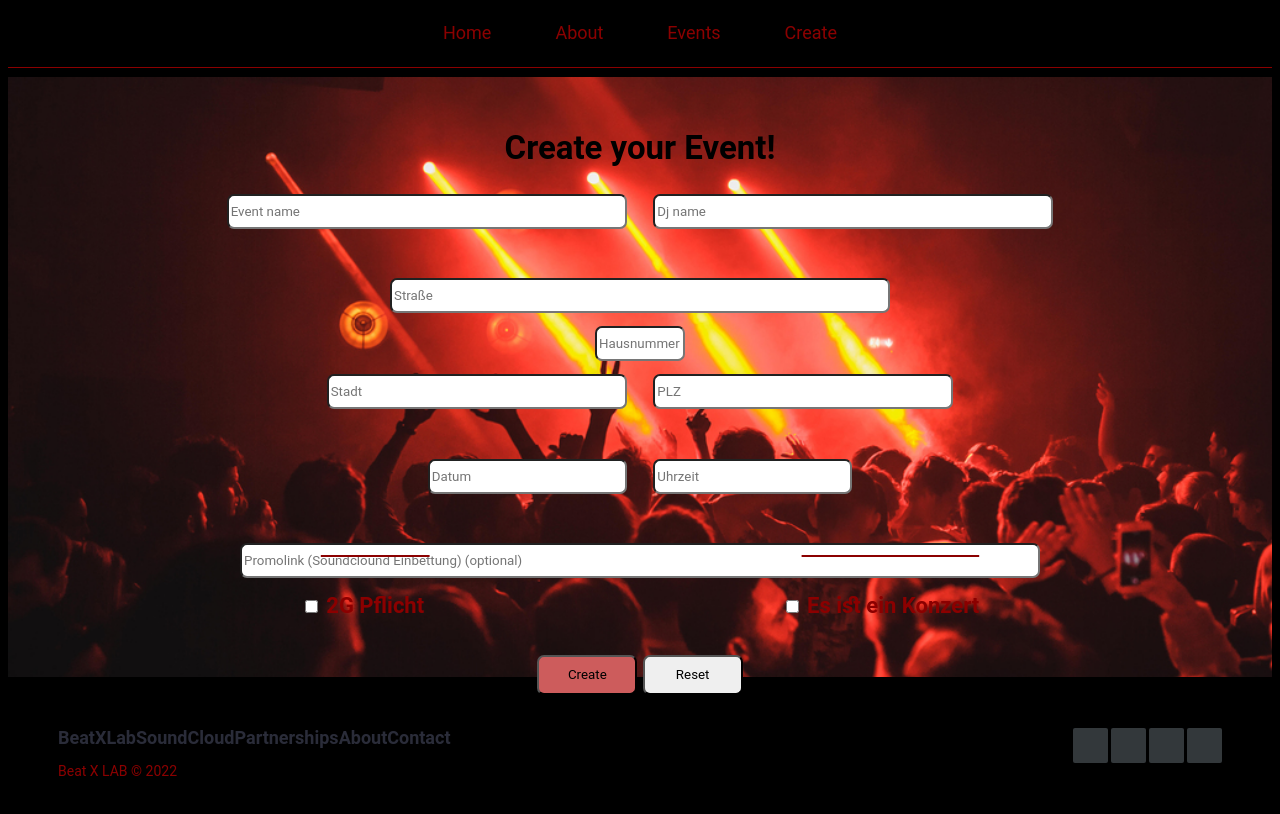
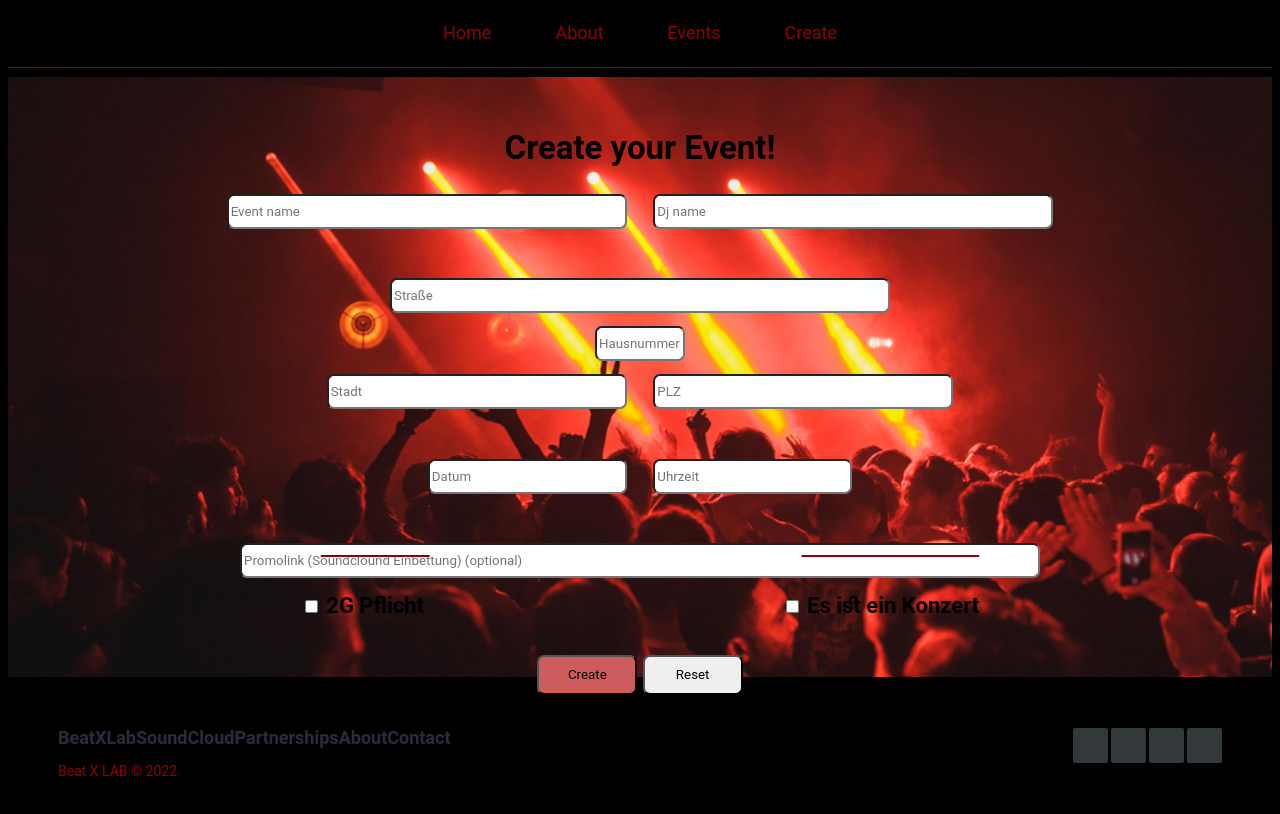
Before and after one commit to JacquesBurot/event-frontend, a Vue app: page /create in a window 1280 px wide. Shown: the top 814 px of the page. Built offline with nearby package versions, Linux system fonts and the light colour scheme; a web font is replaced by a local one.

Commit message:
create appearance changed

```diff
--- a/src/views/Create.vue
+++ b/src/views/Create.vue
@@ -31,13 +31,13 @@
         </div>
        <div class="vaccinated">
          <input class="form-check-input" type="checkbox" id="zweiG" v-model="zweiG">
-          <label class="form-check-label" for="zweiG">
+          <label style="color: black" class="form-check-label" for="zweiG">
            2G Pflicht
           </label>
         </div>
         <div class="concert">
           <input class="form-check-input" type="checkbox" id="concert" v-model="concert">
-         <label class="form-check-label" for="concert">
+         <label style="color: black" class="form-check-label" for="concert">
            Es ist ein Konzert
           </label>
        </div>
@@ -77,8 +77,6 @@ export default {
       if (match) {
         return match[0]
       } else {
-        // Something went wrong while extracting the link.
-        // Don't send request to backend and tell user to copy the link again
         return null
       }
     },
```
Also changed, not shown: 1 other file (tests, documents, lock files or other folders).
